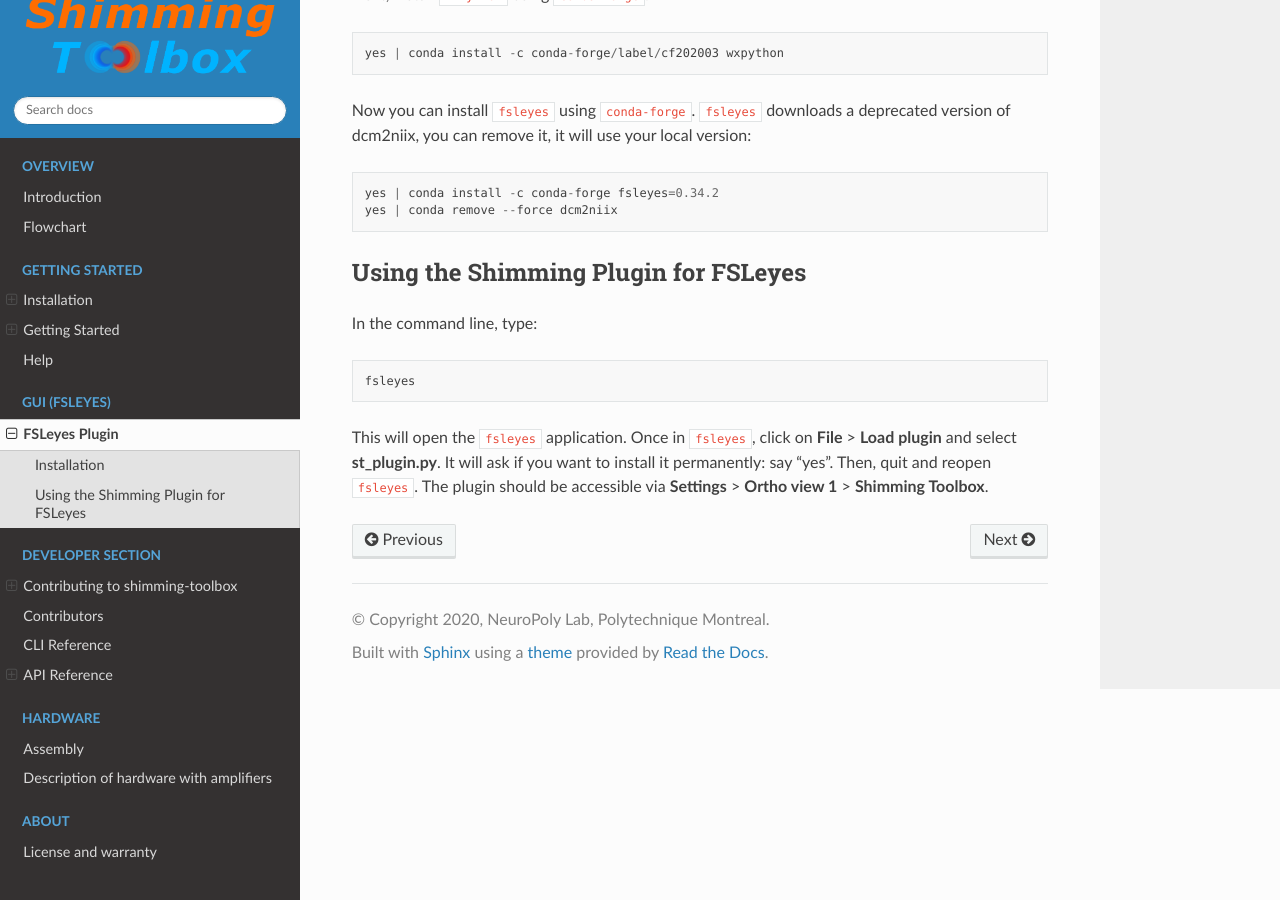
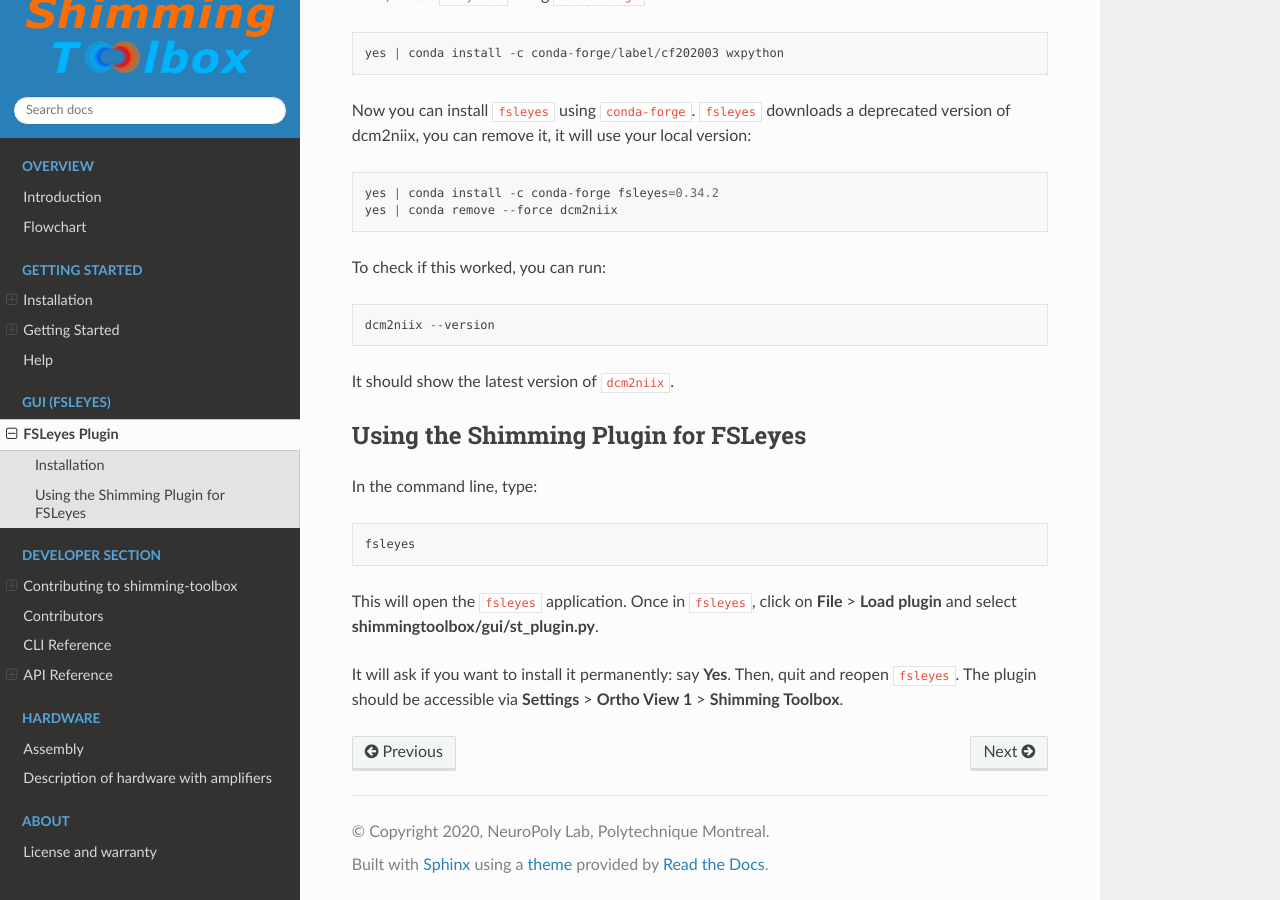
Before and after one commit to shimming-toolbox/shimming-toolbox, a Sphinx documentation site: the page built from docs/source/gui/fsleyes.rst, in a window 1280 px wide and 900 px high, scrolled down 578 px. Built offline with Sphinx 7.4.7 and the Read the Docs theme 2.0.0, drawn with Linux system fonts in a browser that asks for light colours.

Commit message:
update docs

```diff
--- a/docs/source/gui/fsleyes.rst
+++ b/docs/source/gui/fsleyes.rst
@@ -36,6 +36,13 @@ you can remove it, it will use your local version:
    yes | conda install -c conda-forge fsleyes=0.34.2
    yes | conda remove --force dcm2niix
 
+To check if this worked, you can run:
+
+.. code-block::
+
+    dcm2niix --version
+
+It should show the latest version of ``dcm2niix``.
 
 Using the Shimming Plugin for FSLeyes
 =====================================
@@ -46,5 +53,8 @@ In the command line, type:
 
    fsleyes
 
-This will open the ``fsleyes`` application. Once in ``fsleyes``, click on **File** > **Load plugin** and select **st_plugin.py**.
-It will ask if you want to install it permanently: say "yes". Then, quit and reopen ``fsleyes``. The plugin should be accessible via **Settings** > **Ortho view 1** > **Shimming Toolbox**.
+This will open the ``fsleyes`` application. Once in ``fsleyes``, click on
+**File** > **Load plugin** and select **shimmingtoolbox/gui/st_plugin.py**.
+
+It will ask if you want to install it permanently: say **Yes**. Then, quit and reopen ``fsleyes``.
+The plugin should be accessible via **Settings** > **Ortho View 1** > **Shimming Toolbox**.
```
Also changed, not shown: 1 other file.
